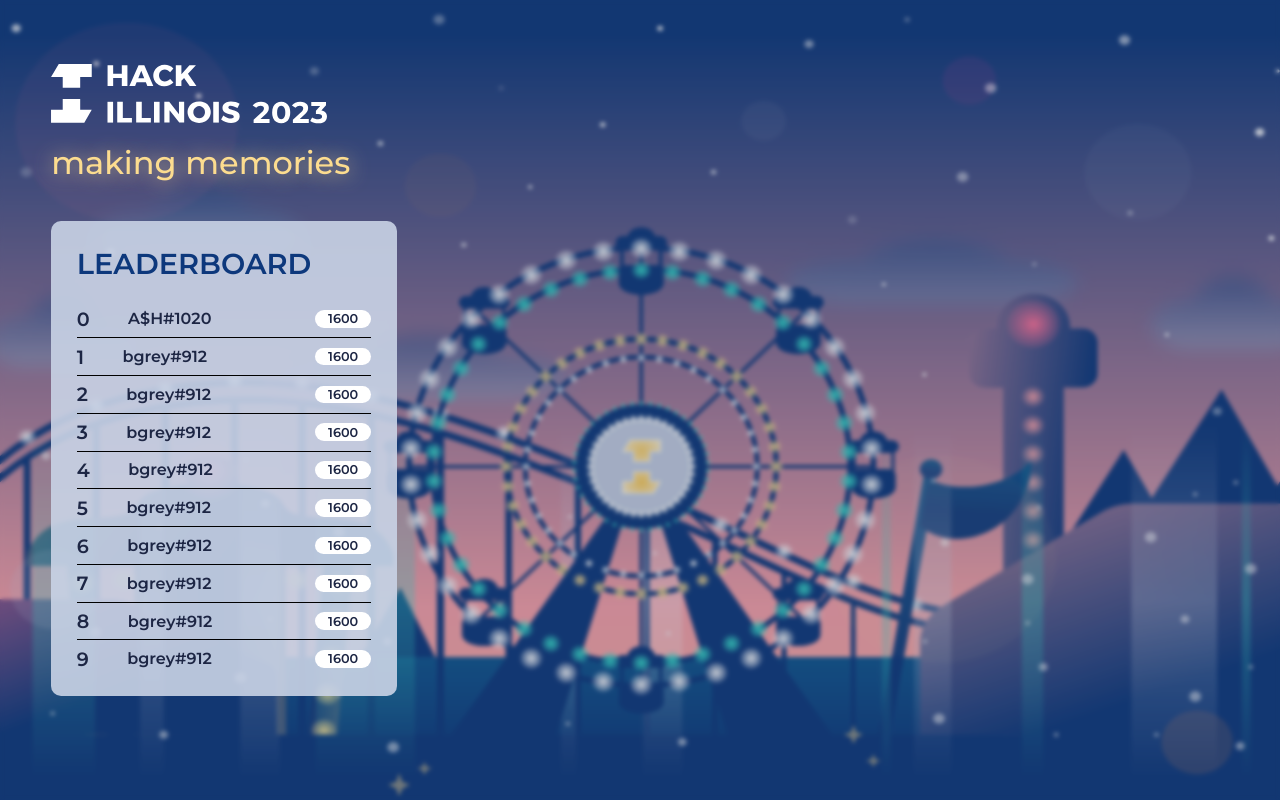
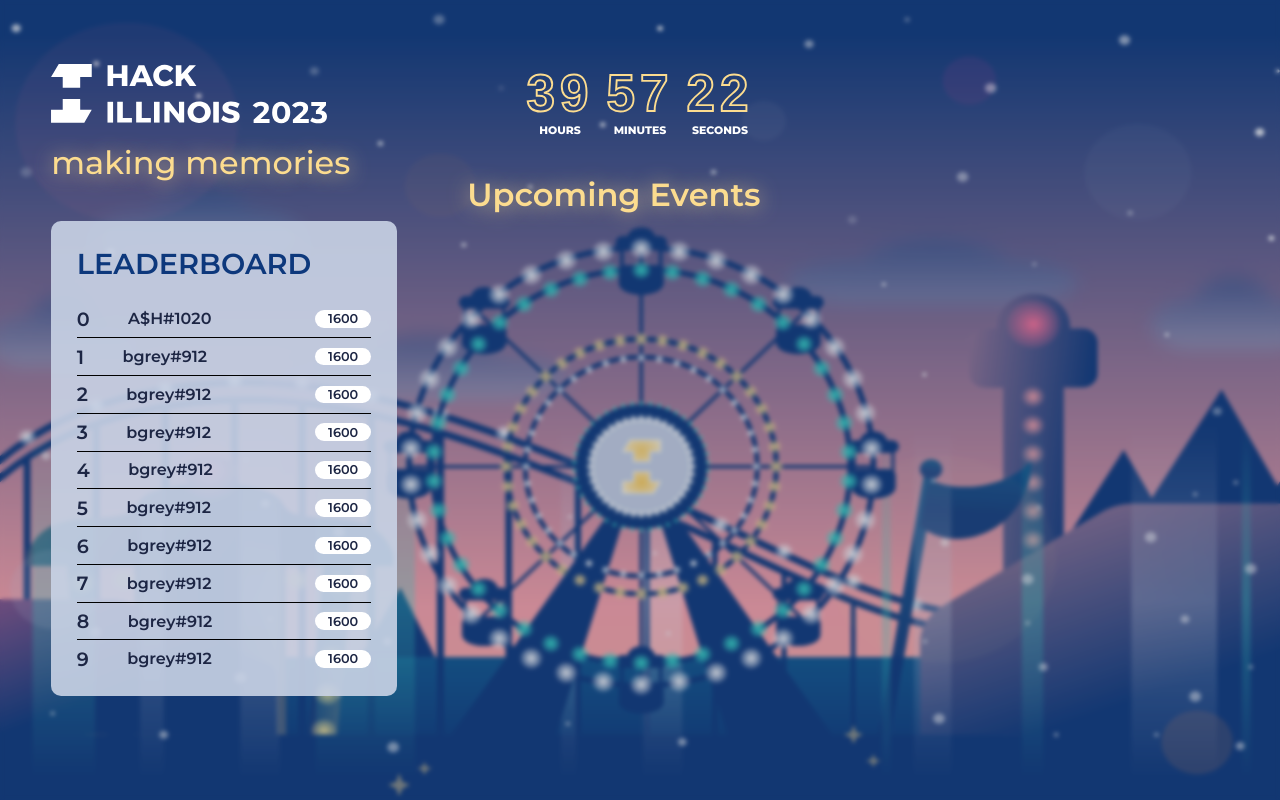
Before and after one commit to HackIllinois/dashboard, a React (Create React App) app: page / in a window 1280 px wide. Built offline with nearby package versions, Linux system fonts and the light colour scheme.

Commit message:
:construction: still working

```diff
--- /dev/null
+++ b/src/countdown.jsx
@@ -0,0 +1,46 @@
+import React, { useState, useEffect } from 'react';
+import { hackingStarts, hackingEnds } from 'times';
+
+const getDeltaTime = () => {
+    const deltaHackingStarts = hackingStarts - Date.now();
+    if (deltaHackingStarts > 0)
+        return deltaHackingStarts;
+
+    const deltaHackingEnds = Date.now() - hackingEnds;
+
+    return Math.max(deltaHackingEnds, 0);
+};
+
+const getDisplayTime = time => {
+    const _second = 1000;
+    const _minute = _second * 60;
+    const _hour = _minute * 60;
+
+    let hours = Math.floor((time) / _hour);
+    let minutes = Math.floor((time % _hour) / _minute);
+    let seconds = Math.floor((time % _minute) / _second);
+    return [hours, minutes, seconds].map(unit => String(unit).padStart(2, "0"));
+};
+
+const Countdown = () => {
+    const [deltaTime, setDeltaTime] = useState(getDeltaTime());
+
+    useEffect(() => {
+        const interval = setInterval(() => setDeltaTime(getDeltaTime()), 1000);
+
+        return () => clearInterval(interval);
+    }, []);
+
+    const units = ["Hours", "Minutes", "Seconds"];
+
+    return (
+        <div className="countdown">{getDisplayTime(deltaTime).map((quantity, i) => (
+            <div key={i} className="countdownColumn">
+                <div className="quantity">{quantity}</div>
+                <div className="unit">{units[i]}</div>
+            </div>
+        ))}</div>
+    );
+};
+
+export default Countdown;
--- a/src/index.css
+++ b/src/index.css
@@ -110,6 +110,47 @@
   border-radius: 20px;
 }
 
+.countdown {
+  display: flex;
+  justify-content: center;
+}
+
+.countdownColumn {
+  display: flex;
+  flex-direction: column;
+  align-items: center;
+}
+
+.countdownColumn:not(:last-of-type) {
+  margin-right: 1vw;
+}
+
+.countdown .quantity {
+  font-family: sans-serif;
+  font-weight: 900;
+  font-size: 4vw;
+  letter-spacing: 0.1em;
+  color: transparent;
+  -webkit-text-stroke: 0.15vw #FCDC8F;
+  text-shadow: 1px 0px;
+}
+
+.countdown .unit {
+  font-weight: 700;
+  font-size: 0.85vw;
+  text-transform: uppercase;
+
+  color: #FFFFFF;
+}
+
+.upcomingEventsHeader {
+  color: #FCDC8F;
+  text-shadow: 0px 1px 20px rgba(252, 220, 143, 0.7);
+  font-size: 2.5vw;
+  margin-top: 3vw;
+  font-weight: 600;
+}
+
 h1 {
   font-size: 6vw;
 }
--- a/src/index.jsx
+++ b/src/index.jsx
@@ -2,6 +2,8 @@ import React, { useEffect } from 'react';
 import ReactDOM from 'react-dom';
 
 import Leaderboard from './leaderboard';
+import Countdown from './countdown';
+import UpcomingEvents from './upcoming-events';
 
 import 'index.css';
 
@@ -23,7 +25,10 @@ const App = () => {
           <p className="makingMemories">making memories</p>
           <Leaderboard />
         </div>
-        <div className="col col2"></div>
+        <div className="col col2">
+          <Countdown />
+          <UpcomingEvents />
+        </div>
         <div className="col col3"></div>
       </div>
     </>
--- /dev/null
+++ b/src/times.js
@@ -0,0 +1,4 @@
+const hackingStarts = new Date("02/24/2023 6:00 PM'");
+const hackingEnds = new Date("02/26/2023 12:00 PM");
+
+export { hackingStarts, hackingEnds };
--- /dev/null
+++ b/src/upcoming-events.jsx
@@ -0,0 +1,23 @@
+import React from "react";
+
+const eventsData = [
+    // {
+    //     name: "Shark Tank",
+
+    // }
+];
+
+const UpcomingEvents = () => {
+    return (
+        <div className="upcomingEvents">
+            <div className="upcomingEventsHeader">Upcoming Events</div>
+            {eventsData.map((event, i) => (
+                <div key={i}>
+                    {event}
+                </div>
+            ))}
+        </div>
+    );
+};
+
+export default UpcomingEvents;
```
